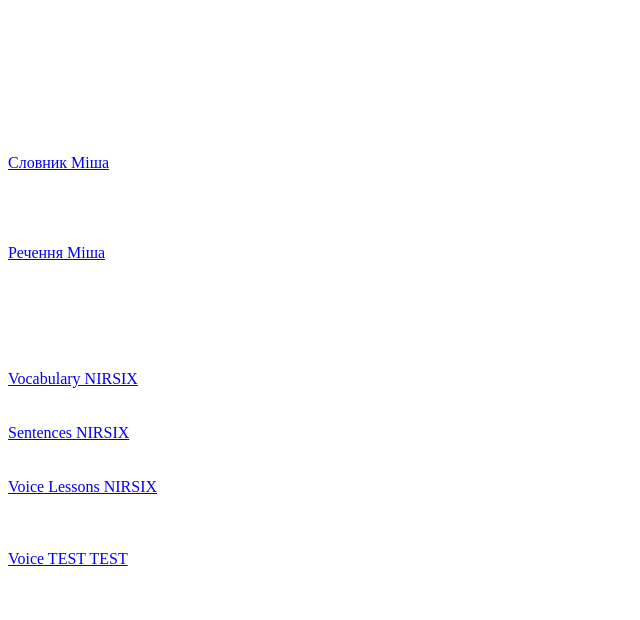
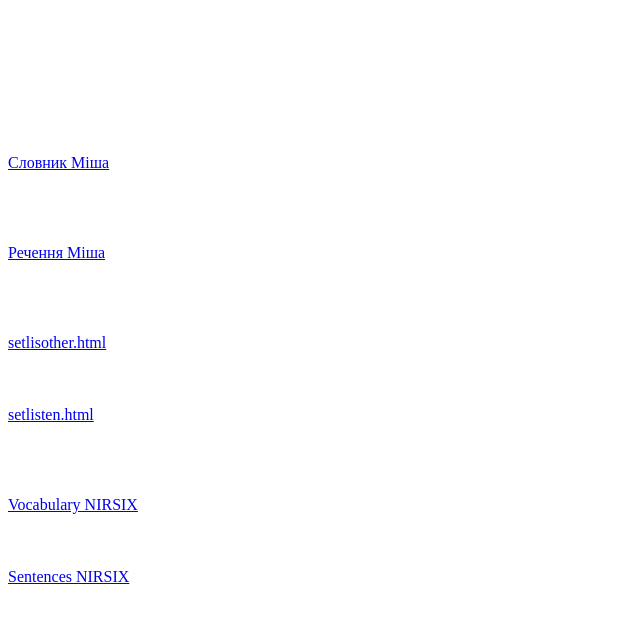
Before and after one commit to nirslife/nirslife.github.io, a plain HTML site: page index.html in a window 1280 px wide. Shown: the whole page, without its empty margins (0-640 px from the left). Drawn offline with Linux system fonts and the light colour scheme.

Commit message:
Update index.html

```diff
--- a/index.html
+++ b/index.html
@@ -113,23 +113,23 @@
 <br>
 <br>
 <br>
+<a href="setlisother.html">setlisother.html</a>
+<br>
+<br>
+<br>
+<br>
+<a href="setlisten.html">setlisten.html</a>
+<br>
+<br>
+<br>
 <br>
 <br>
 <a href="vocabulary_nirsix1.html">Vocabulary NIRSIX</a>
 <br>
 <br>
 <br>
+<br>
 <a href="sentences_nirsix2.html">Sentences NIRSIX</a>
-<br>
-<br>
-<br>
-<a href="setlisten.html">Voice Lessons NIRSIX</a>
-<br>
-<br>
-<br>
-<br>
-<a href="test_voice3.html">Voice TEST TEST</a>
-
 </div>
 
 <!-- <script>
```
